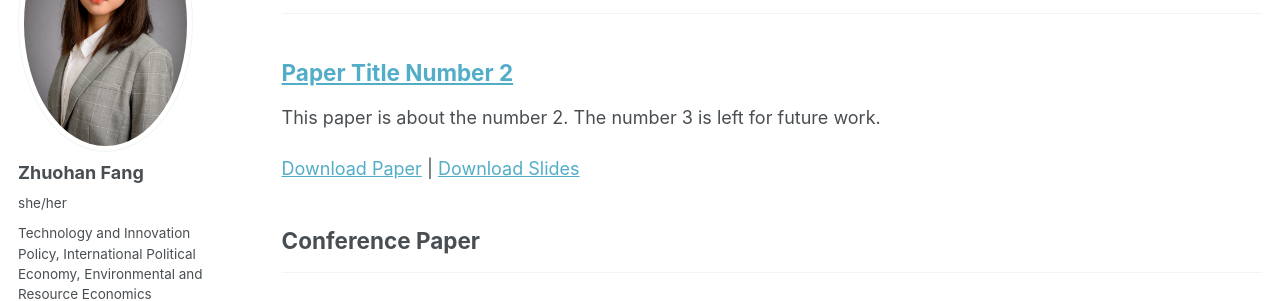
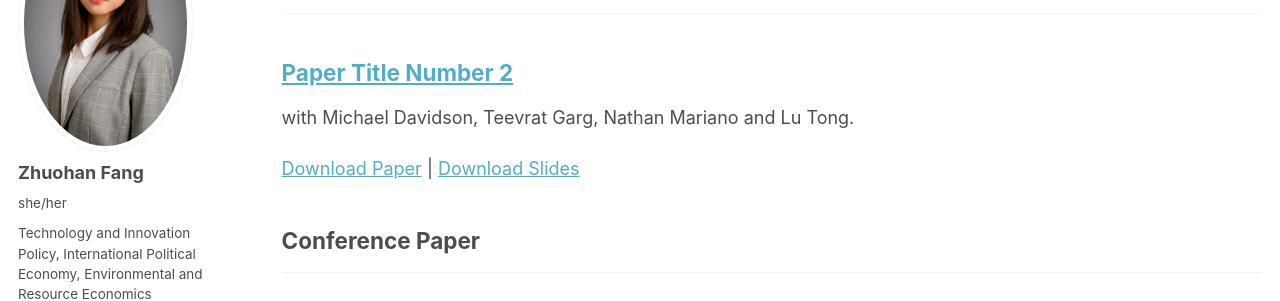
Before and after one commit to fzh200001/fzh200001.github.io, a Jekyll site: the page built from _pages/publications.html, in a window 1280 px wide and 1057 px high. Shown: the part 204-505 px from the top of the window. Built offline with Jekyll 4.4.1, drawn with Linux system fonts in a browser that asks for light colours; a script that is not in the unit is left out.

Commit message:
Update 2010-10-01-paper-title-number-2.md

```diff
--- a/_publications/2010-10-01-paper-title-number-2.md
+++ b/_publications/2010-10-01-paper-title-number-2.md
@@ -3,11 +3,11 @@ title: "Paper Title Number 2"
 collection: publications
 category: manuscripts
 permalink: /files/paper2.pdf
-excerpt: 'This paper is about the number 2. The number 3 is left for future work.'
+excerpt: 'with Michael Davidson, Teevrat Garg, Nathan Mariano and Lu Tong.'
 date: 2010-10-01
 venue: 'Journal 1'
-slidesurl: 'http://fzh200001.github.io/files/slides2.pdf'
-paperurl: 'http://fzh200001.github.io/files/paper2.pdf'
+slidesurl: '/files/slides2.pdf'
+paperurl: '/files/paper2.pdf'
 citation: 'Your Name, You. (2010). &quot;Paper Title Number 2.&quot; <i>Journal 1</i>. 1(2).'
 ---
 
```
